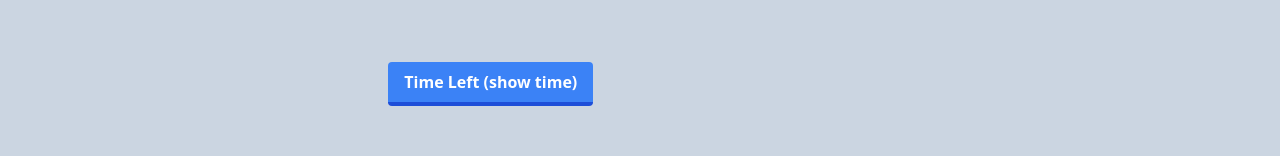
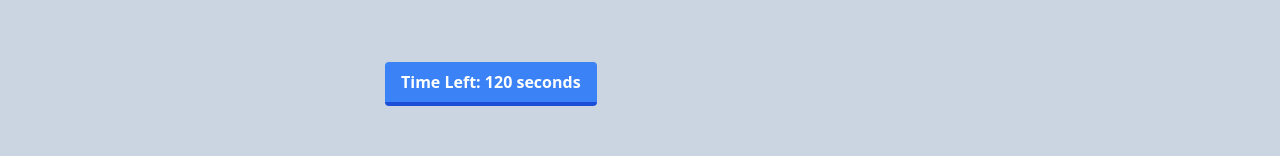
Before and after one commit to siddh34/pomodoro-app, a React (Vite) app: page / in a window 1280 px wide. Shown: the part 314-470 px from the top of the page. Built offline with nearby package versions, Linux system fonts and the light colour scheme.

Commit message:
minor changes

```diff
--- a/src/components/charts.tsx
+++ b/src/components/charts.tsx
@@ -8,30 +8,34 @@ const ChartComponent = ({
     timeSetter,
     remainingTimeSetter,
 }: {
-    timeSetter: Number;
-    remainingTimeSetter: Number;
+    timeSetter: number;
+    remainingTimeSetter: number;
 }) => {
     const [data, setData] = useState({
+        labels: ["Time", "Remaining Time"],
         datasets: [
             {
                 data: [timeSetter, remainingTimeSetter],
+                // label: "Time Doughnut Chart",
                 backgroundColor: ["#99CCFF", "#993300"],
-                display: true,
                 borderColor: "#D1D6DC",
             },
         ],
+        hoverOffset: 4,
     });
 
     useEffect(() => {
         setData({
+            labels: ["Time", "Remaining Time"],
             datasets: [
                 {
                     data: [timeSetter, remainingTimeSetter],
+                    // label: "Time Doughnut Chart",
                     backgroundColor: ["#99CCFF", "#993300"],
-                    display: true,
                     borderColor: "#D1D6DC",
                 },
             ],
+            hoverOffset: 4,
         });
     }, [timeSetter, remainingTimeSetter]);
 
@@ -42,10 +46,10 @@ const ChartComponent = ({
                 options={{
                     plugins: {
                         legend: {
-                            display: false,
+                            display: true,
                         },
                         tooltip: {
-                            enabled: false,
+                            enabled: true,
                         },
                     },
                     rotation: -90,
@@ -56,11 +60,9 @@ const ChartComponent = ({
                 }}
             />
             <div className="items-center justify-center">
-                 <div className="bg-blue-500 hover:bg-blue-400 text-white font-bold py-2 px-4 border-b-4 border-blue-700 hover:border-blue-500 rounded">
-  Time Left (show time)
-</div>
-
-
+                <div className="px-4 py-2 font-bold text-white bg-blue-500 border-b-4 border-blue-700 rounded hover:bg-blue-400 hover:border-blue-500">
+                    Time Left: {remainingTimeSetter.toString()} seconds
+                </div>
             </div>
         </div>
     );
```
